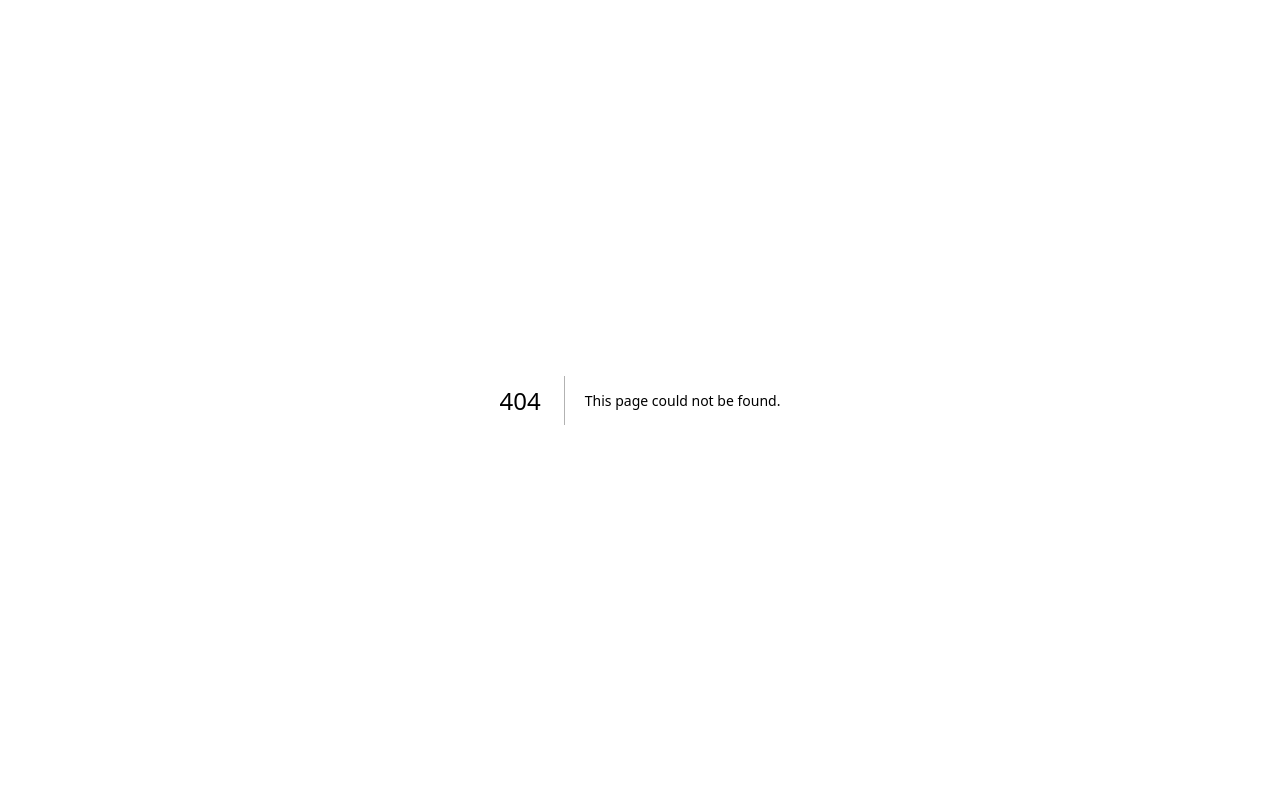
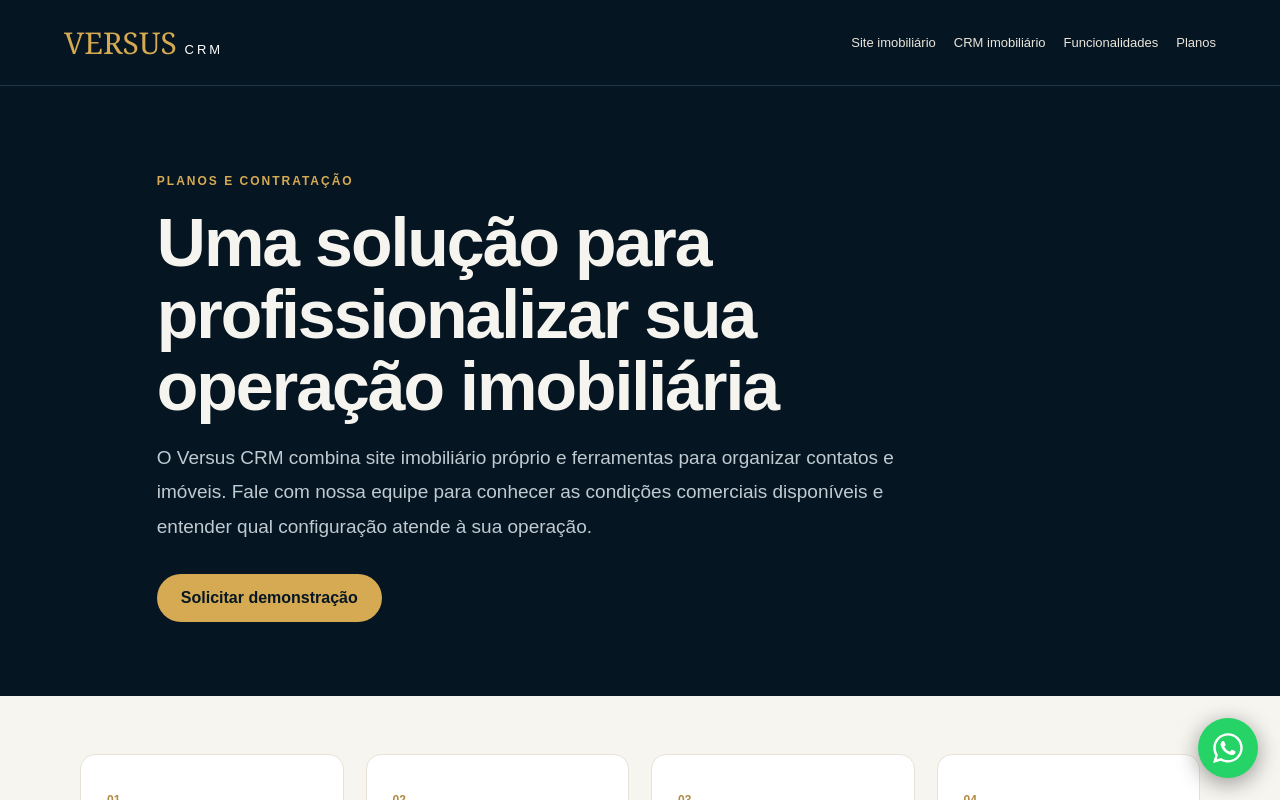
Before and after one commit to vsn-imoveis/versuscrm-site, a Next.js app: page /planos in a window 1280 px wide. Before the commit this address had no page. Shown: the top 800 px of the page. Built offline with nearby package versions, Linux system fonts and the light colour scheme.

Commit message:
feat(seo): add page.tsx page

```diff
--- /dev/null
+++ b/app/planos/page.tsx
@@ -0,0 +1,17 @@
+import type { Metadata } from "next";
+import SeoPage from "../../components/SeoPage";
+
+export const metadata: Metadata = {
+  title: "Planos do Versus CRM | Consulte a solução para sua operação",
+  description: "Veja como conhecer os planos do Versus CRM para corretores e pequenas imobiliárias. Solicite uma apresentação e consulte as condições atuais.",
+  alternates: { canonical: "https://www.versuscrm.com.br/planos" },
+};
+
+export default function Page() {
+  return <SeoPage eyebrow="Planos e contratação" title="Uma solução para profissionalizar sua operação imobiliária" intro="O Versus CRM combina site imobiliário próprio e ferramentas para organizar contatos e imóveis. Fale com nossa equipe para conhecer as condições comerciais disponíveis e entender qual configuração atende à sua operação." sections={[
+    { title: "Para corretores independentes", body: "Tenha uma presença digital com sua identidade e uma estrutura para organizar os contatos que chegam pelos seus canais." },
+    { title: "Para pequenas imobiliárias", body: "Conheça a proposta de uma plataforma que reúne apresentação de imóveis e organização comercial em um só ambiente." },
+    { title: "Entenda o que está incluído", body: "Na demonstração, nossa equipe pode apresentar o site público, o cadastro de imóveis, a captação de leads e o painel de gestão." },
+    { title: "Consulte as condições atuais", body: "Valores, limites e recursos comerciais podem variar conforme a oferta vigente. Solicite uma apresentação para receber as informações atualizadas antes de contratar." }
+  ]} />;
+}
```
